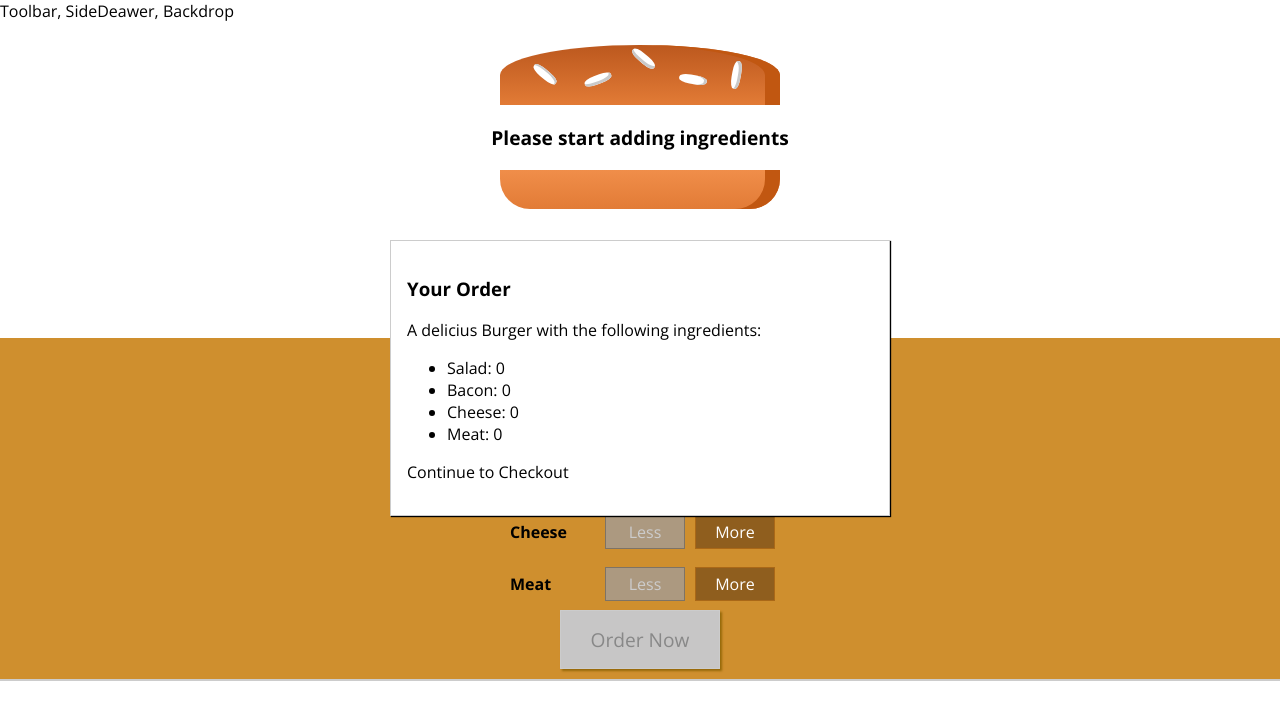
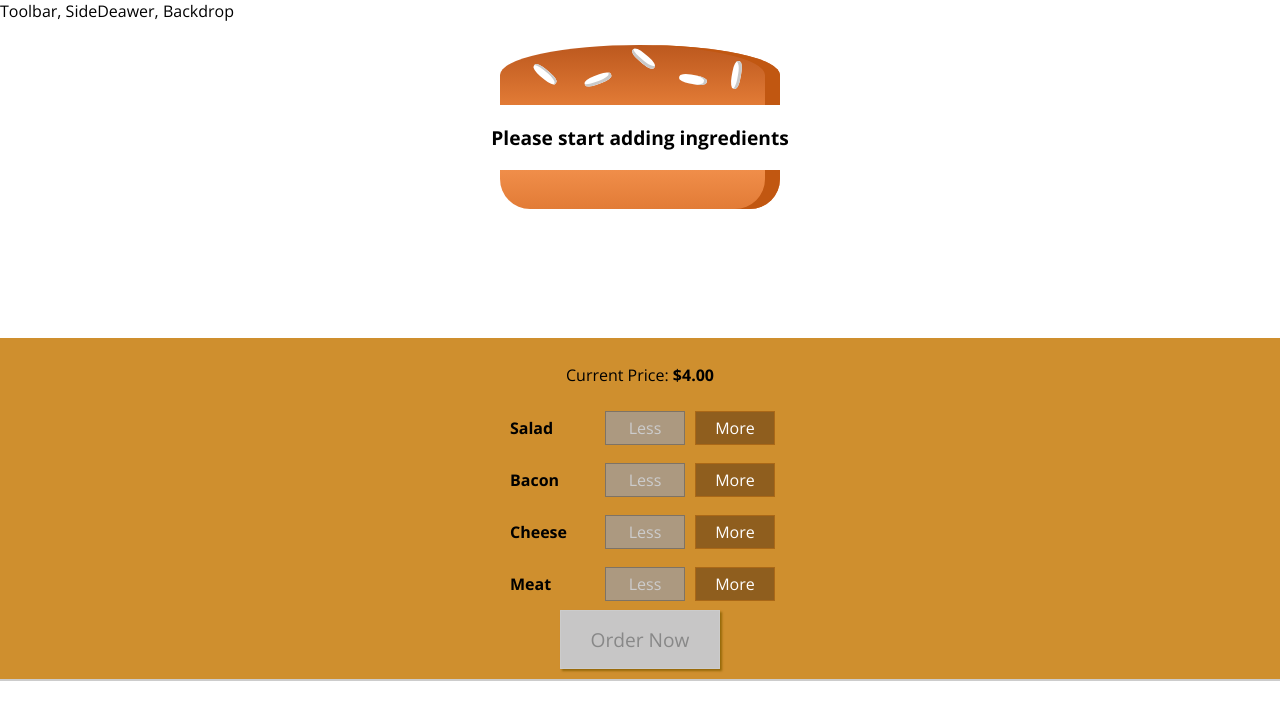
Before and after one commit to scotpfleghaar/Simple-Burger-Builder, a React app in the folder simple-burger-builder/: page / in a window 1280 px wide. Shown: the top 720 px of the page. Built offline with nearby package versions, Linux system fonts and the light colour scheme.

Commit message:
Showing the Modal OrderSummary

```diff
--- a/simple-burger-builder/src/components/Burger/BuildControls/BuildControls.js
+++ b/simple-burger-builder/src/components/Burger/BuildControls/BuildControls.js
@@ -24,6 +24,7 @@
         <button
         className={classes.OrderButton}
         disabled={!props.purchasable}
+        onClick={props.ordered}
         >Order Now</button>
     </div>
 )
--- a/simple-burger-builder/src/components/UI/Modal/Modal.js
+++ b/simple-burger-builder/src/components/UI/Modal/Modal.js
@@ -2,7 +2,12 @@
 import classes from './Modal.css'
 
 const modal = (props) => (
-    <div className={classes.Modal}>
+    <div
+    style={{
+        transform: props.show ? 'translateY(0)' : 'translateY(-100vh)',
+        opacity: props.show ? '1' : '0',
+    }}
+    className={classes.Modal}>
         {props.children}
     </div>
 )
--- a/simple-burger-builder/src/containers/BurgerBuilder/BurgerBuilder.js
+++ b/simple-burger-builder/src/containers/BurgerBuilder/BurgerBuilder.js
@@ -27,7 +27,8 @@
             meat: 0,
         },
         totalPrice: 4,
-        purchasable: false
+        purchasable: false,
+        purchasing: false
     }
     updatePurchaseState (ingredients){
         const sum = Object.keys(ingredients).map(
@@ -78,6 +79,11 @@
         })
         this.updatePurchaseState(updatedIngredients)
     }
+
+    purchaseHandler = () => {
+        this.setState({purchasing: true})
+    }
+
     render () {
         const disableInfo = {
             ...this.state.ingredients
@@ -87,7 +93,7 @@
         }
         return (
             <Aux>
-                <Modal>
+                <Modal show={this.state.purchasing}>
                     <OrderSummary ingredients={this.state.ingredients}/>
                 </Modal>
                 <Burger ingredients={this.state.ingredients}/>
@@ -97,6 +103,7 @@
                     disabled={disableInfo}
                     price={this.state.totalPrice}
                     purchasable={this.state.purchasable}
+                    ordered={this.purchaseHandler}
                     />
             </Aux>
         );
```
